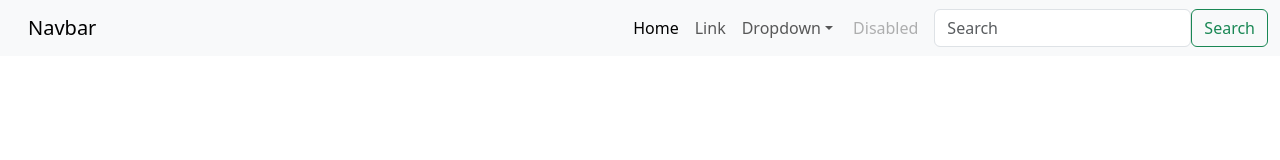
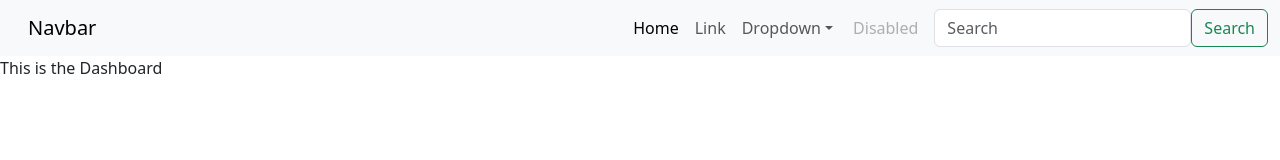
Before and after one commit to harshitraj-112233/Sample-Website-Repo, a plain HTML site: page index.html in a window 1280 px wide. Drawn offline with nearby package versions, Linux system fonts and the light colour scheme.

Commit message:
Inserted Body Commit

```diff
--- a/index.html
+++ b/index.html
@@ -48,6 +48,10 @@
       </div>
     </nav>
 
+    <body>
+      This is the Dashboard
+    </body>
+
     <!-- Optional JavaScript; choose one of the two! -->
 
     <!-- Option 1: Bootstrap Bundle with Popper -->
```
